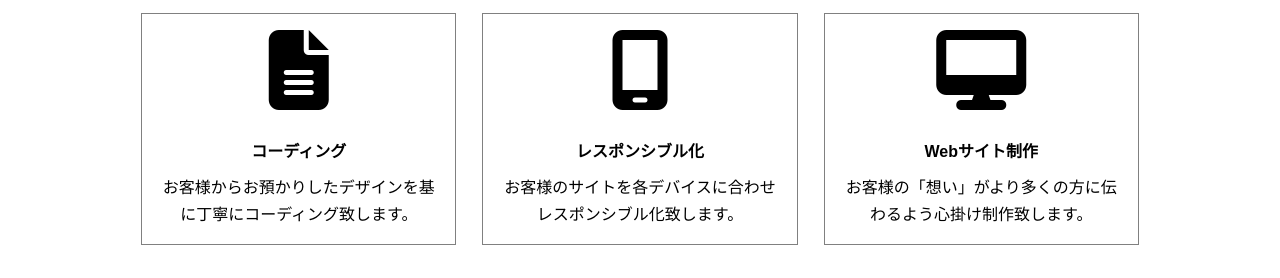
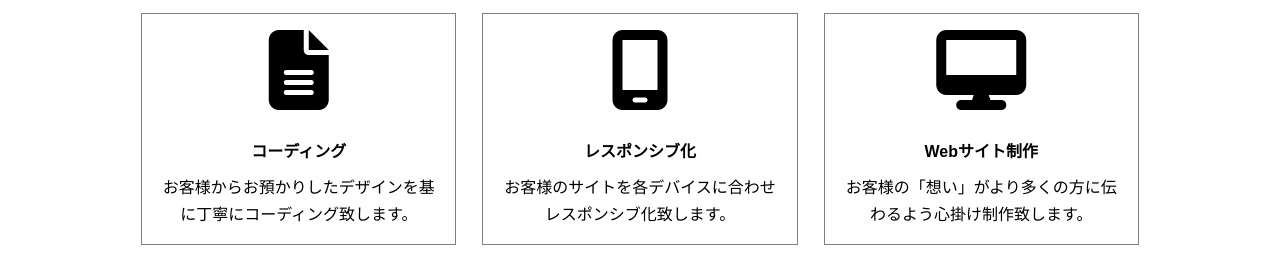
Before and after one commit to TomHi31/portfolio, a plain HTML site: page index.html in a window 1280 px wide. Shown: the part 2580-2858 px from the top of the page. Drawn offline with nearby package versions, Linux system fonts and the light colour scheme.

Commit message:
Update index.html

```diff
--- a/index.html
+++ b/index.html
@@ -119,8 +119,8 @@
 
       <div class="item-service">
         <i class="fa-solid fa-mobile-screen fa-5x fa-fw"></i>
-        <h4>レスポンシブル化</h4>
-        <p>お客様のサイトを各デバイスに合わせレスポンシブル化致します。</p>
+        <h4>レスポンシブ化</h4>
+        <p>お客様のサイトを各デバイスに合わせレスポンシブ化致します。</p>
       </div>
 
       <div class="item-service">
```
